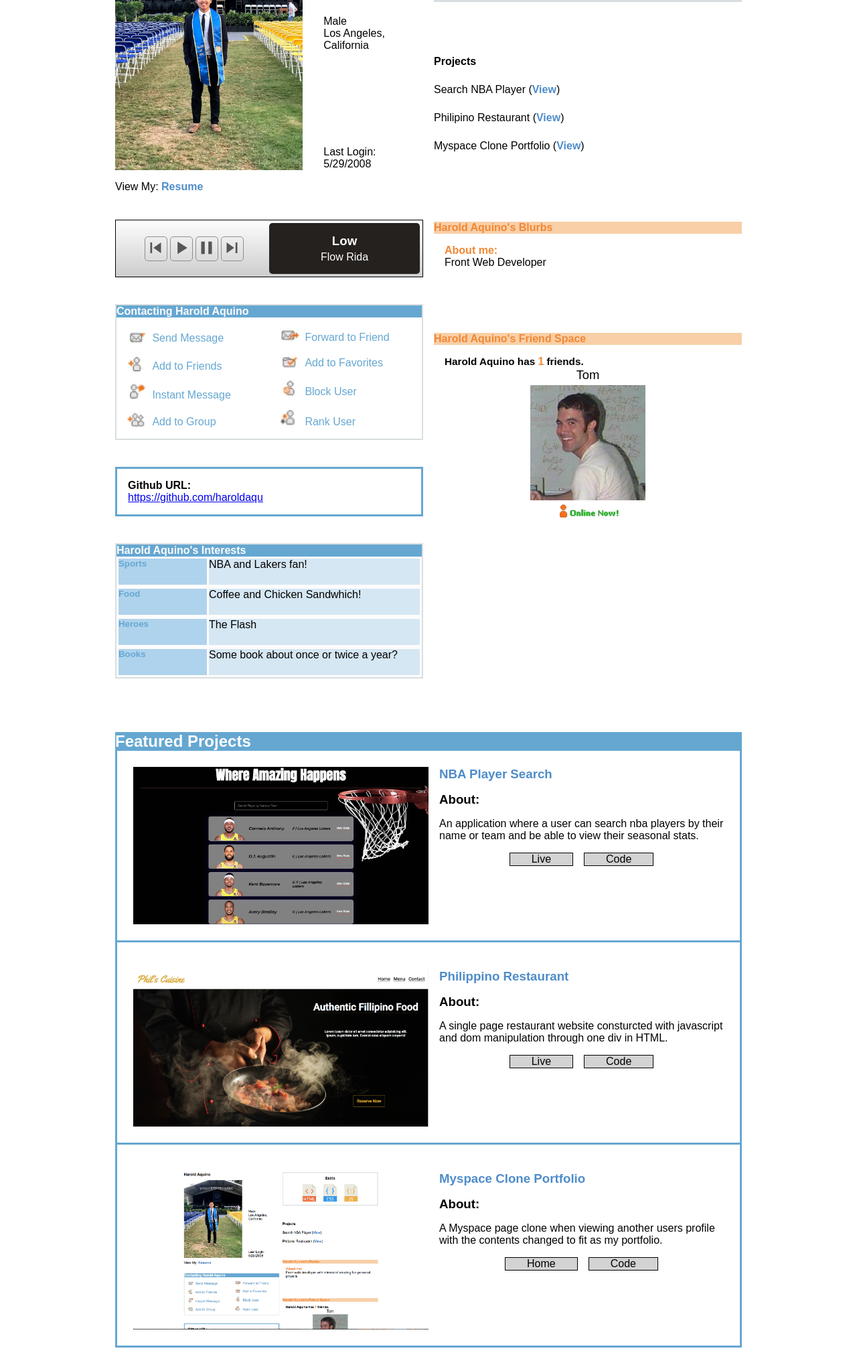
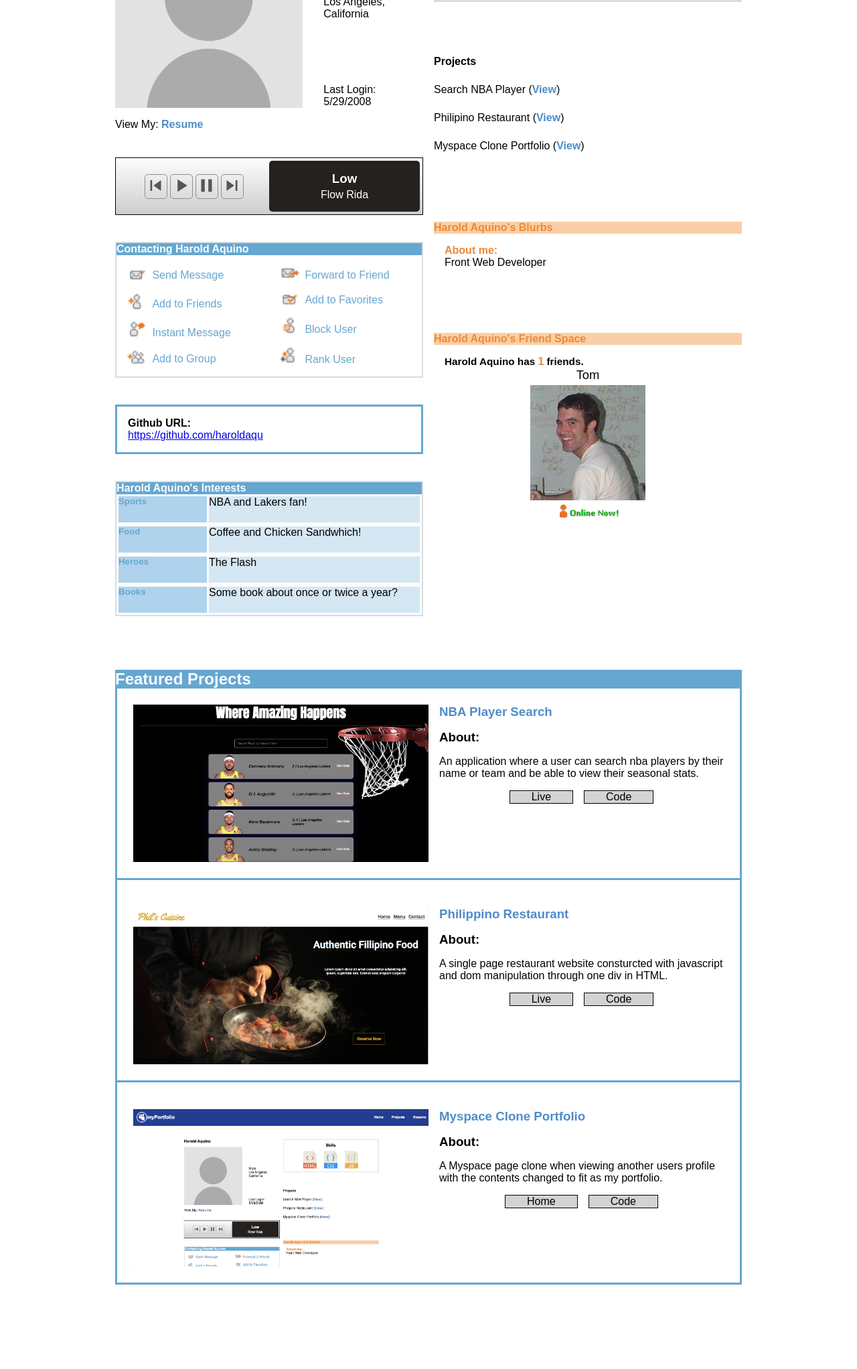
Before and after one commit to haroldaqu/myspace-copy-portfolio, a plain HTML site: page index.html in a window 1280 px wide. Shown: the part 303-2347 px from the top of the page at 67% size. After the commit the page ends 2253 px from the top, so only its background shows below. Drawn offline with Linux system fonts and the light colour scheme.

Commit message:
Quick picture change

```diff
--- a/index.html
+++ b/index.html
@@ -52,7 +52,7 @@
                 <h1>Harold Aquino</h1>
                 <div class="personal-info">
                     <div class="personal-info-img">
-                         <img src="./imgs/IMG_1728.jpeg" alt="">
+                         <img src="./imgs/myspace-default-img.png" alt="">
                     </div>
                     <div class="personal-info-text">
                         <div>
@@ -217,7 +217,7 @@
             </div>
         </section>
         <section>
-            <img src="./imgs/portfolio-ss.png" alt="">
+            <img src="./imgs/post-ss-myspace.png" alt="">
             <div>
                 <h1>Myspace Clone Portfolio</h1>
                 <h3>About:</h3>
```
Also changed, not shown: imgs/post-ss-myspace.png (added).
